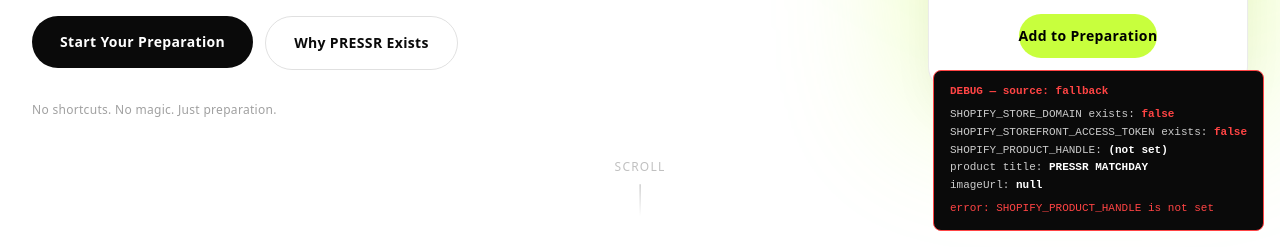
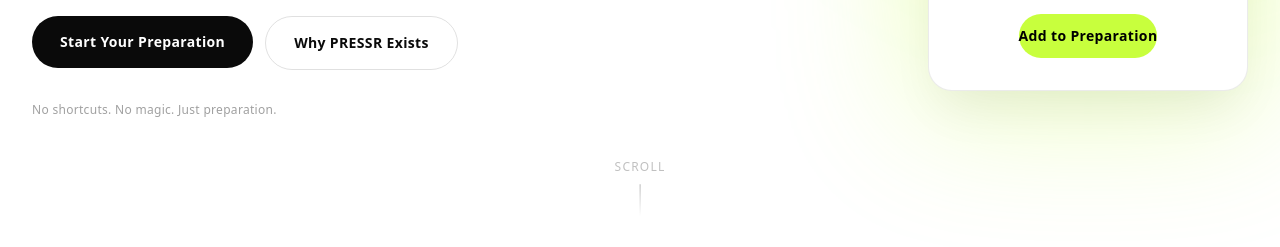
Before and after one commit to danjelschoew/pressr, a Next.js app: page / in a window 1280 px wide. Shown: the part 553-800 px from the top of the page. Built offline with nearby package versions, Linux system fonts and the light colour scheme; no server answers.

Commit message:
Remove debug box

```diff
--- a/app/page.tsx
+++ b/app/page.tsx
@@ -10,103 +10,19 @@
 import Footer from "@/components/Footer";
 import { fallbackProduct } from "@/lib/product-data";
 import { getShopifyProduct } from "@/lib/shopify";
-import type { Product } from "@/types/product";
 
-interface DebugInfo {
-  source: "shopify" | "fallback";
-  domainExists: boolean;
-  tokenExists: boolean;
-  handle: string;
-  productTitle: string;
-  imageUrl: string | null;
-  error: string | null;
-}
-
-async function getProductWithDebug(): Promise<{ product: Product; debug: DebugInfo }> {
-  const handle = process.env.SHOPIFY_PRODUCT_HANDLE ?? "";
-  const domainExists = !!process.env.SHOPIFY_STORE_DOMAIN;
-  const tokenExists = !!process.env.SHOPIFY_STOREFRONT_ACCESS_TOKEN;
-
-  if (!handle) {
-    return {
-      product: fallbackProduct,
-      debug: {
-        source: "fallback",
-        domainExists,
-        tokenExists,
-        handle: "(not set)",
-        productTitle: fallbackProduct.title,
-        imageUrl: fallbackProduct.imageUrl,
-        error: "SHOPIFY_PRODUCT_HANDLE is not set",
-      },
-    };
-  }
-
+async function getProduct() {
+  const handle = process.env.SHOPIFY_PRODUCT_HANDLE;
+  if (!handle) return fallbackProduct;
   try {
-    const product = await getShopifyProduct(handle);
-    return {
-      product,
-      debug: {
-        source: "shopify",
-        domainExists,
-        tokenExists,
-        handle,
-        productTitle: product.title,
-        imageUrl: product.imageUrl,
-        error: null,
-      },
-    };
-  } catch (err) {
-    return {
-      product: fallbackProduct,
-      debug: {
-        source: "fallback",
-        domainExists,
-        tokenExists,
-        handle,
-        productTitle: fallbackProduct.title,
-        imageUrl: fallbackProduct.imageUrl,
-        error: err instanceof Error ? err.message : String(err),
-      },
-    };
+    return await getShopifyProduct(handle);
+  } catch {
+    return fallbackProduct;
   }
 }
 
-function DebugBox({ debug }: { debug: DebugInfo }) {
-  const isShopify = debug.source === "shopify";
-  return (
-    <div style={{
-      position: "fixed",
-      bottom: 16,
-      right: 16,
-      zIndex: 9999,
-      background: "#0a0a0a",
-      border: `1px solid ${isShopify ? "#C8FF3D" : "#ff4444"}`,
-      borderRadius: 8,
-      padding: "12px 16px",
-      fontFamily: "monospace",
-      fontSize: 11,
-      color: "#ccc",
-      maxWidth: 360,
-      lineHeight: 1.6,
-    }}>
-      <div style={{ color: isShopify ? "#C8FF3D" : "#ff4444", fontWeight: "bold", marginBottom: 6 }}>
-        DEBUG — source: {debug.source}
-      </div>
-      <div>SHOPIFY_STORE_DOMAIN exists: <b style={{ color: debug.domainExists ? "#C8FF3D" : "#ff4444" }}>{String(debug.domainExists)}</b></div>
-      <div>SHOPIFY_STOREFRONT_ACCESS_TOKEN exists: <b style={{ color: debug.tokenExists ? "#C8FF3D" : "#ff4444" }}>{String(debug.tokenExists)}</b></div>
-      <div>SHOPIFY_PRODUCT_HANDLE: <b style={{ color: "#fff" }}>{debug.handle}</b></div>
-      <div>product title: <b style={{ color: "#fff" }}>{debug.productTitle}</b></div>
-      <div>imageUrl: <b style={{ color: "#fff" }}>{debug.imageUrl ?? "null"}</b></div>
-      {debug.error && (
-        <div style={{ marginTop: 6, color: "#ff4444" }}>error: {debug.error}</div>
-      )}
-    </div>
-  );
-}
-
 export default async function Home() {
-  const { product, debug } = await getProductWithDebug();
+  const product = await getProduct();
 
   return (
     <>
@@ -122,7 +38,6 @@
         <FinalCTA />
       </main>
       <Footer />
-      <DebugBox debug={debug} />
     </>
   );
 }
```
